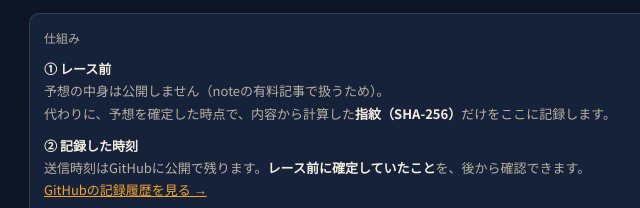
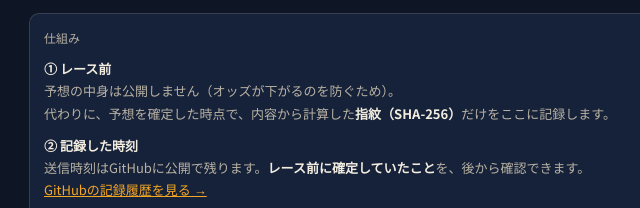
Before and after one commit to habu-keiba/habu-ai-sim, a plain HTML site: page record.html in a window 1280 px wide. Shown: the part 2447-2655 px from the top of the page, 181-821 px from the left. Drawn offline with Linux system fonts and the light colour scheme; a web font is replaced by a local one.

Commit message:
record: 非公開の理由を「オッズが下がるのを防ぐため」に修正

```diff
--- a/record.html
+++ b/record.html
@@ -178,7 +178,7 @@
   <div class="panel">
     <p class="panel-title">仕組み</p>
     <p class="how"><b>① レース前</b><br>
-      予想の中身は公開しません（noteの有料記事で扱うため）。<br>
+      予想の中身は公開しません（オッズが下がるのを防ぐため）。<br>
       代わりに、予想を確定した時点で、内容から計算した<b>指紋（SHA-256）</b>だけをここに記録します。</p>
     <p class="how"><b>② 記録した時刻</b><br>
       送信時刻はGitHubに公開で残ります。<b>レース前に確定していたこと</b>を、後から確認できます。<br>
```
